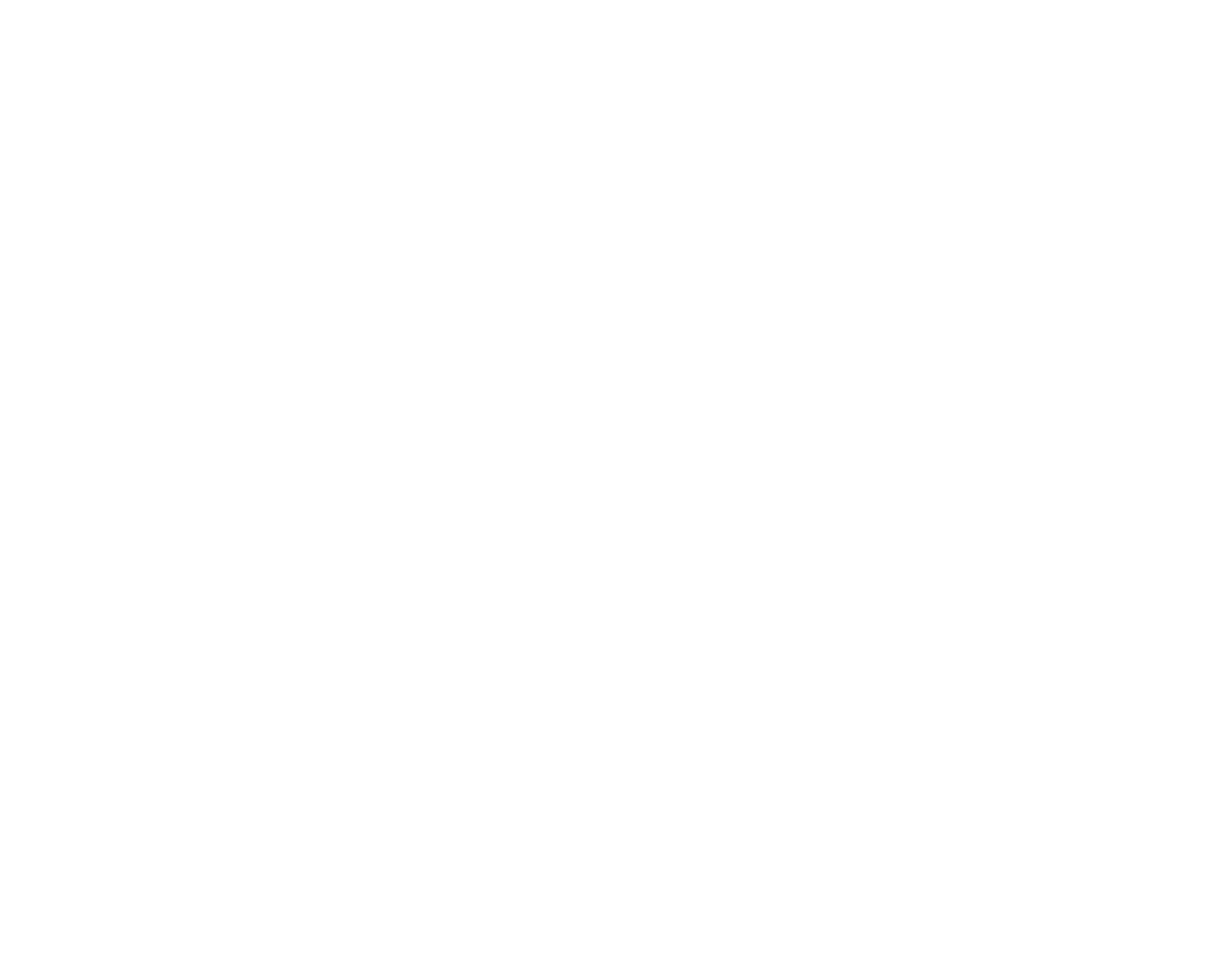
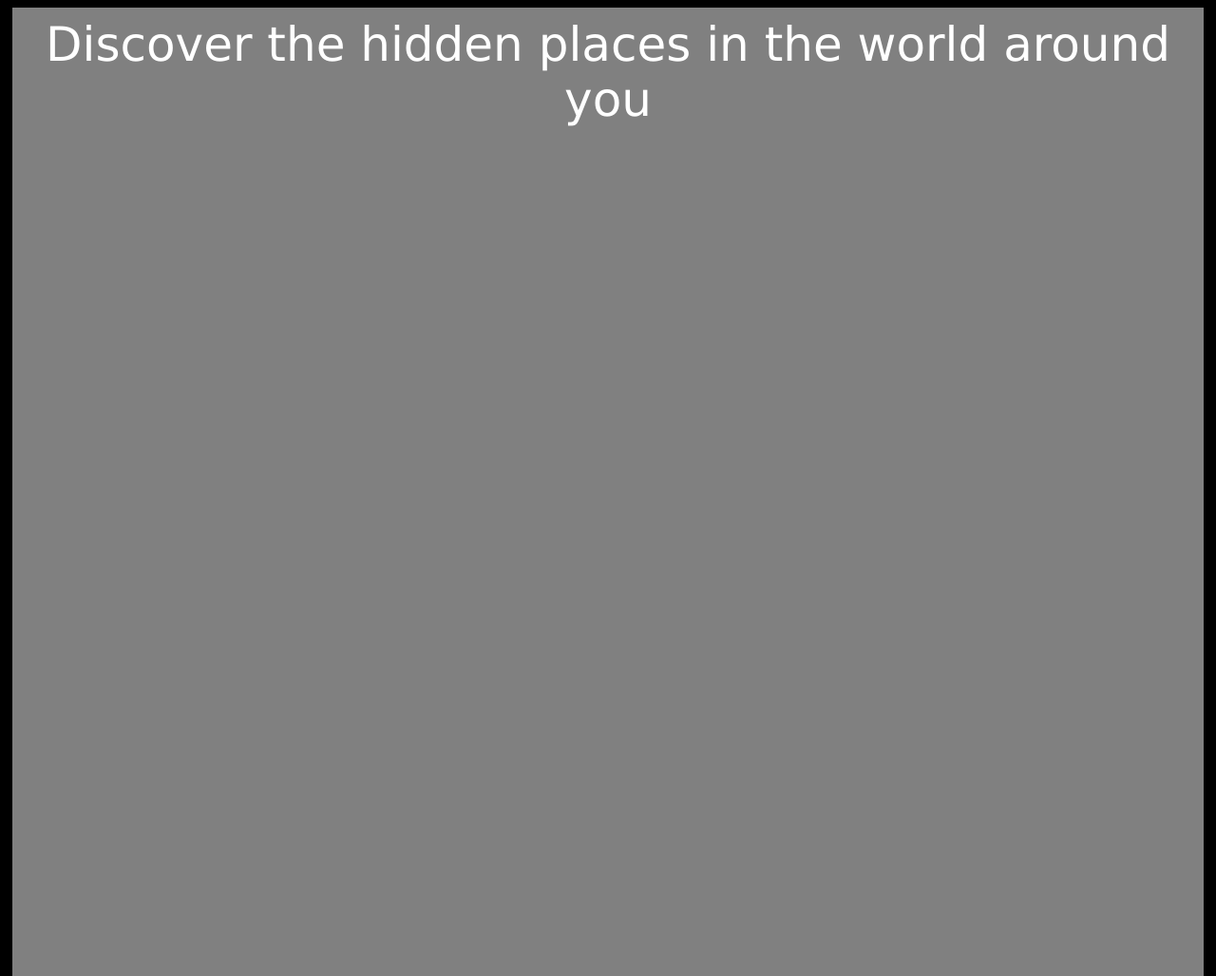
Before and after one commit to ayoadesanya/excursion, a plain HTML site: page index.html in a window 1280 px wide. Shown: the whole page at 95% size. Before the commit the page ends 800 px from the top, so only its background shows below. Drawn offline with Linux system fonts and the light colour scheme.

Commit message:
Add boilerplate HTML and begin page content

```diff
--- a/index.html
+++ b/index.html
@@ -3,10 +3,22 @@
     <html>
         <head>
 
+            <link rel="stylesheet" type="text/css" href="./resources/css/style.css"  />
+
         </head>
 
         <body>
+           <div id="content">
 
+              <div id="header">
+                Discover the hidden places in the
+                world around you
+
+            </div>
+
+
+
+           </div>
 
         </body>
 
--- a/resources/css/style.css
+++ b/resources/css/style.css
@@ -0,0 +1,27 @@
+body{
+
+    margin-left: auto;
+    margin-right: auto;
+    width: 98%;
+    background-color: #000000;
+}
+
+#header{
+
+    text-align: center;
+    font-family: Verdana;
+    font-weight: normal;
+    font-size: 50px;
+
+
+    }
+
+#content{
+
+    padding: 10px;
+    background-color: grey;
+    height: 1000px;
+    color: white;
+
+
+}
```
